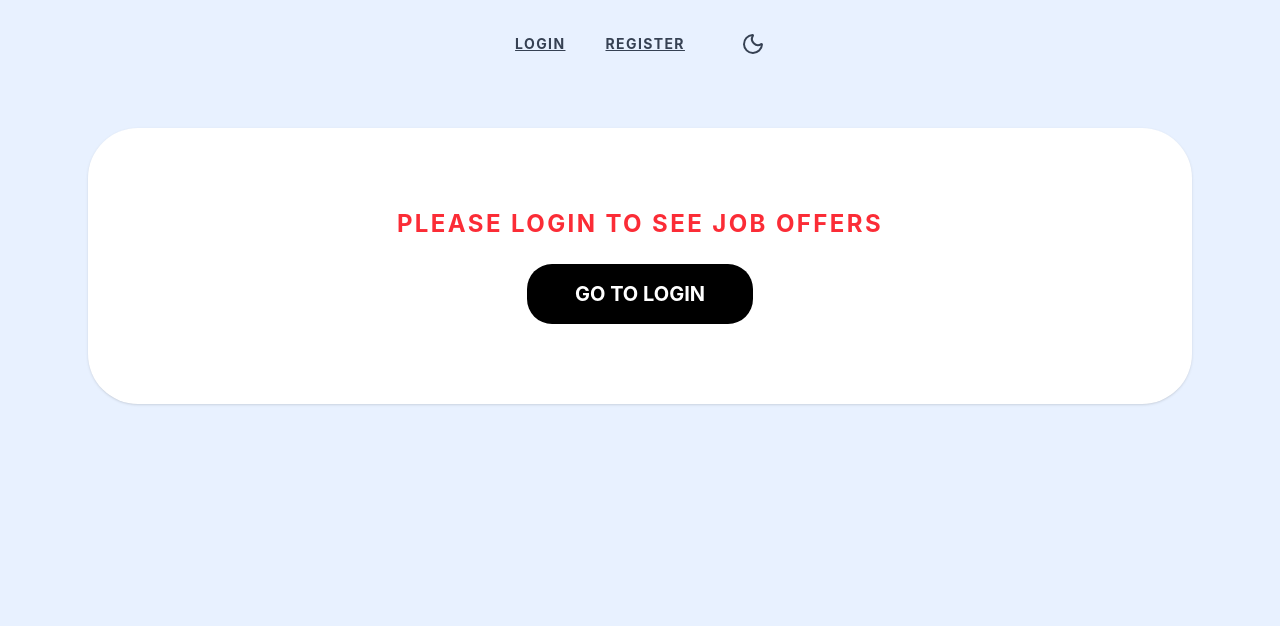
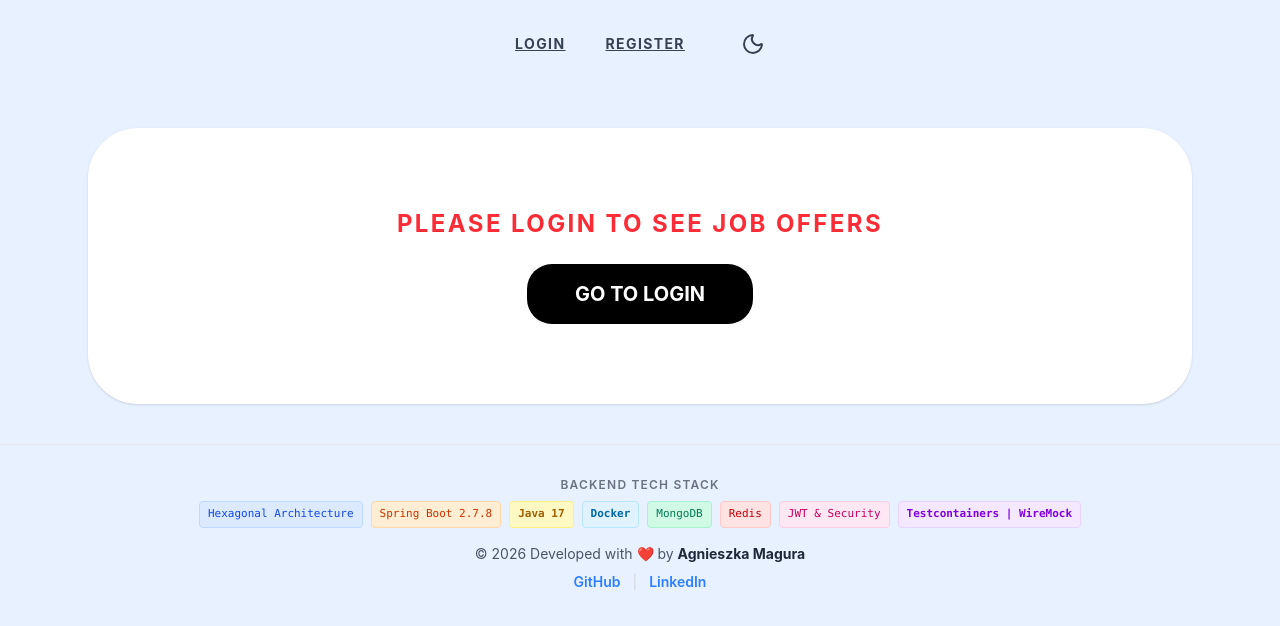
Before and after one commit to AgnieszkaMagura/job-offers-frontend, a React (Vite) app: page / in a window 1280 px wide. Shown: the top 626 px of the page. Built offline with nearby package versions, Linux system fonts and the light colour scheme.

Commit message:
feat: add footer with backend tech stack and social links

```diff
--- a/src/App.tsx
+++ b/src/App.tsx
@@ -424,6 +424,42 @@ export default function App() {
                         <Route path="/search" element={<SearchOffer />} />
                     </Routes>
                 </main>
+                <footer className="mt-auto py-8 text-center border-t border-gray-200 dark:border-gray-800">
+                    <div className="mb-4">
+                        <p className="text-xs uppercase tracking-widest text-gray-500 dark:text-gray-500 mb-2 font-semibold">
+                            Backend Tech Stack
+                        </p>
+                        <div className="flex flex-wrap justify-center gap-2 text-[11px] font-mono">
+                            {/* Architecture */}
+                            <span className="px-2 py-1 bg-blue-100 text-blue-700 dark:bg-blue-900/30 dark:text-blue-400 rounded border border-blue-200 dark:border-blue-800">Hexagonal Architecture</span>
+
+                            {/* Core */}
+                            <span className="px-2 py-1 bg-orange-100 text-orange-700 dark:bg-orange-900/30 dark:text-orange-400 rounded border border-orange-200 dark:border-orange-800">Spring Boot 2.7.8</span>
+                            <span className="px-2 py-1 bg-yellow-100 text-yellow-700 dark:bg-yellow-900/30 dark:text-yellow-400 rounded border border-yellow-200 dark:border-yellow-800 font-bold">Java 17</span>
+
+                            {/* Infrastructure - NOWY DOCKER */}
+                            <span className="px-2 py-1 bg-sky-100 text-sky-700 dark:bg-sky-900/30 dark:text-sky-400 rounded border border-sky-200 dark:border-sky-800 font-semibold">Docker</span>
+
+                            {/* Data */}
+                            <span className="px-2 py-1 bg-emerald-100 text-emerald-700 dark:bg-emerald-900/30 dark:text-emerald-400 rounded border border-emerald-200 dark:border-emerald-800">MongoDB</span>
+                            <span className="px-2 py-1 bg-red-100 text-red-700 dark:bg-red-900/30 dark:text-red-400 rounded border border-red-200 dark:border-red-800">Redis</span>
+
+                            {/* Security & Testing */}
+                            <span className="px-2 py-1 bg-pink-100 text-pink-700 dark:bg-pink-900/30 dark:text-pink-400 rounded border border-pink-200 dark:border-pink-800">JWT & Security</span>
+                            <span className="px-2 py-1 bg-purple-100 text-purple-700 dark:bg-purple-900/30 dark:text-purple-400 rounded border border-purple-200 dark:border-purple-800 font-bold">Testcontainers | WireMock</span>
+                        </div>
+                    </div>
+
+                    <p className="text-sm text-gray-600 dark:text-gray-400">
+                        © {new Date().getFullYear()} Developed with ❤️ by <strong className="font-bold text-gray-800 dark:text-gray-200">Agnieszka Magura</strong>
+                    </p>
+
+                    <div className="flex justify-center items-center gap-3 mt-2 text-sm">
+                        <a href="https://github.com/AgnieszkaMagura" target="_blank" rel="noreferrer" className="text-blue-500 hover:text-green-500 font-semibold transition-colors">GitHub</a>
+                        <span className="text-gray-300 dark:text-gray-700"> | </span>
+                        <a href="https://www.linkedin.com/in/agnieszka-magura-0714241a8/" target="_blank" rel="noreferrer" className="text-blue-500 hover:text-green-500 font-semibold transition-colors">LinkedIn</a>
+                    </div>
+                </footer>
             </div>
         </Router>
     );
```
Also changed, not shown: src/index.css (line endings or trailing spaces).
